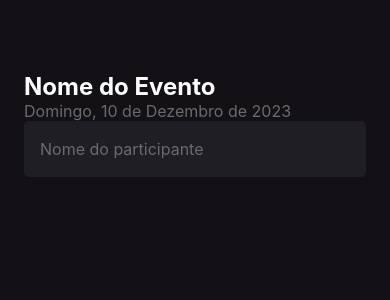
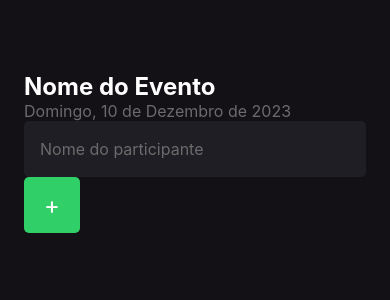
Before and after one commit to devH0K/imhere, a React Native app: screen / in a window 390 px wide. Shown: the top 300 px of the page. Built offline with nearby package versions, Linux system fonts and the light colour scheme.

Commit message:
botao de adicionar

```diff
--- a/src/screens/Home/index.tsx
+++ b/src/screens/Home/index.tsx
@@ -1,5 +1,5 @@
 // importacao de elementos
-import { Text, View, TextInput } from 'react-native';
+import { Text, View, TextInput, TouchableOpacity } from 'react-native';
 import { styles } from './styles'
 
 // funcao padrao de criacao
@@ -8,18 +8,30 @@ export default function Home(){
   // componente / interface são iguais
   // no return, sao inseridos os elementos que vao ser exibidos em tela
   // os componentes em JSX sempre iniciam com primeira letra maiuscula e extensao precisa ser formato .tsx
+
+  function handleParticipantAdd(){
+    console.log("Você clicou no botão adicionar!")
+  }
+
   return(
     // obs: um componente não pode retornar mais de um elemento
     <View style={styles.container}>
+
       <Text style={styles.eventName}>
         Nome do Evento</Text>
+
       <Text style={styles.eventDate}>
         Domingo, 10 de Dezembro de 2023</Text>
+
     <TextInput
         style={styles.input}
         placeholder='Nome do participante'
         placeholderTextColor="#6B6B6B"
     />
+
+    <TouchableOpacity style={styles.button} onPress={handleParticipantAdd}>
+        <Text style={styles.buttonText}>+</Text>
+    </TouchableOpacity>
     </View>
   )
 }
--- a/src/screens/Home/styles.ts
+++ b/src/screens/Home/styles.ts
@@ -23,5 +23,17 @@ export const styles = StyleSheet.create({
         color: '#FFF',
         padding: 16,
         fontSize: 16
+    },
+    buttonText: {
+        color: '#FFF',
+        fontSize: 24
+    },
+    button: {
+        width: 56,
+        height: 56,
+        borderRadius: 5,
+        backgroundColor: "#31CF67",
+        alignItems: 'center',
+        justifyContent: 'center'
     }
   });
```
